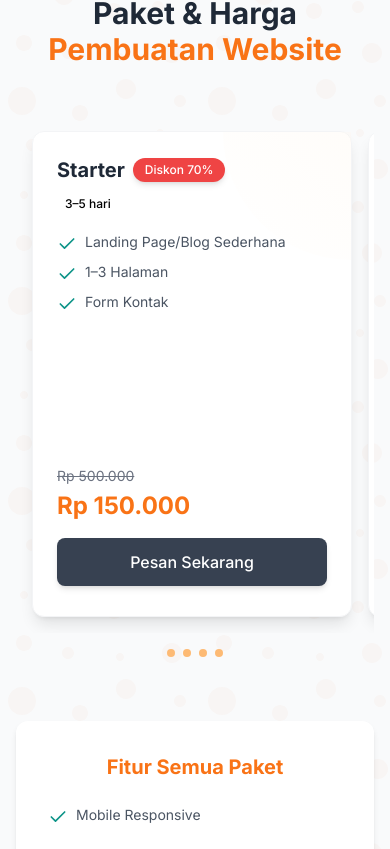
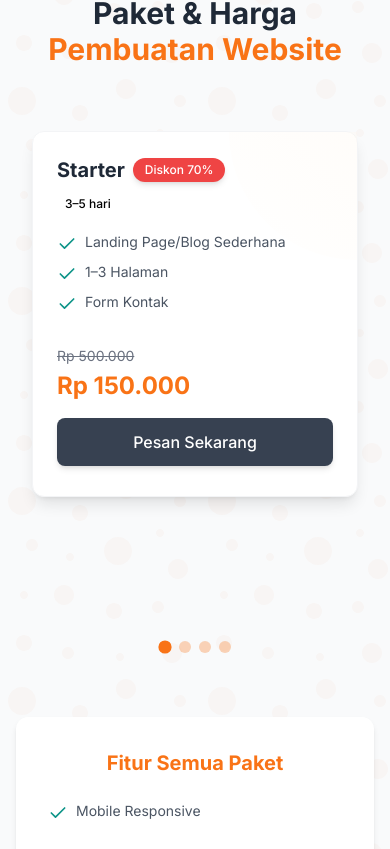
Before and after one commit to KevinJeremi/ordersnew, a Next.js app: page / in a window 390 px wide. Shown: the part 5191-6040 px from the top of the page. Built offline with nearby package versions, Linux system fonts and the light colour scheme.

Commit message:
fixing bug dot on pricing section

```diff
--- a/src/components/PricingSection.tsx
+++ b/src/components/PricingSection.tsx
@@ -1,6 +1,6 @@
 'use client';
 
-import { useEffect, useRef } from 'react';
+import { useEffect, useRef, useState } from 'react';
 import { motion } from 'framer-motion';
 
 // Package data interface
@@ -168,7 +168,43 @@ const ServiceCard = ({ service, index }: { service: ServiceData; index: number }
 
 // Main component
 export default function PricingSection() {
-    const pricingSectionRef = useRef<HTMLDivElement>(null);    // Define packages data
+    const pricingSectionRef = useRef<HTMLDivElement>(null);
+    const sliderRef = useRef<HTMLDivElement>(null);
+    const servicesSliderRef = useRef<HTMLDivElement>(null);
+    const [activeIdx, setActiveIdx] = useState(0);
+    const [servicesActiveIdx, setServicesActiveIdx] = useState(0);
+
+    // Update activeIdx on scroll for packages
+    useEffect(() => {
+        const slider = sliderRef.current;
+        if (!slider) return;
+
+        const onScroll = () => {
+            const scrollLeft = slider.scrollLeft;
+            const containerWidth = slider.clientWidth;
+            const newActiveIdx = Math.round(scrollLeft / containerWidth);
+            setActiveIdx(newActiveIdx);
+        };
+
+        slider.addEventListener("scroll", onScroll, { passive: true });
+        return () => slider.removeEventListener("scroll", onScroll);
+    }, []);
+
+    // Update activeIdx on scroll for services
+    useEffect(() => {
+        const slider = servicesSliderRef.current;
+        if (!slider) return;
+
+        const onScroll = () => {
+            const scrollLeft = slider.scrollLeft;
+            const containerWidth = slider.clientWidth;
+            const newActiveIdx = Math.round(scrollLeft / containerWidth);
+            setServicesActiveIdx(newActiveIdx);
+        };
+
+        slider.addEventListener("scroll", onScroll, { passive: true });
+        return () => slider.removeEventListener("scroll", onScroll);
+    }, []);// Define packages data
     const packages: PackageData[] = [
         {
             name: "Starter",
@@ -361,13 +397,22 @@ export default function PricingSection() {
                         </span>
                     </div>
                     <h2 className="text-3xl md:text-4xl font-bold mb-4">Paket & Harga <span className="text-orange-500">Pembuatan Website</span></h2>
-                </div>                {/* Pricing cards grid */}
-                {/* Mobile: Horizontal Scroll */}
+                </div>                {/* Pricing cards grid */}                {/* Mobile: Horizontal Scroll */}
                 <div className="md:hidden">
-                    <div className="overflow-x-auto scrollbar-hide pb-4">
-                        <div className="flex space-x-4 px-4" style={{ width: 'max-content' }}>                            {packages.map((pkg, index) => (
+                    <div className="relative">
+                        <div
+                            ref={sliderRef}
+                            className="overflow-x-auto scrollbar-hide"
+                            style={{ scrollSnapType: 'x mandatory' }}
+                        >
+                            <div className="flex">
+                                {packages.map((pkg, index) => (
+                                    <div
+                                        key={pkg.name}
+                                        className="w-full flex-shrink-0 px-4"
+                                        style={{ scrollSnapAlign: 'start' }}
+                                    >
                                         <motion.div
-                                key={pkg.name}
                                             variants={{
                                                 hidden: { opacity: 0 },
                                                 visible: { opacity: 1 }
@@ -375,7 +420,6 @@ export default function PricingSection() {
                                             initial="hidden"
                                             animate="visible"
                                             transition={{ delay: 0.05 * index, duration: 0.5 }}
-                                className="flex-shrink-0 w-80"
                                         >
                                             <PricingCard
                                                 name={pkg.name}
@@ -387,17 +431,29 @@ export default function PricingSection() {
                                                 index={index}
                                             />
                                         </motion.div>
+                                    </div>
                                 ))}
                             </div>
                         </div>
-                    {/* Scroll indicator for mobile */}
-                    <div className="flex justify-center mt-4">
-                        <div className="flex space-x-2">
-                            {packages.map((_, index) => (
-                                <div
-                                    key={index}
-                                    className="w-2 h-2 rounded-full bg-orange-300"
-                                ></div>
+                        {/* Slider Dots Indicator */}
+                        <div className="flex justify-center items-center mt-6 space-x-2 bg-transparent">
+                            {packages.map((_, idx) => (
+                                <button
+                                    key={idx}
+                                    type="button"
+                                    className={`h-3 w-3 rounded-full border-0 outline-none shadow-none focus:outline-none focus-visible:ring-2 focus-visible:ring-orange-500 focus-visible:ring-offset-2 transition-all duration-300 ${activeIdx === idx
+                                        ? 'bg-orange-500 scale-110'
+                                        : 'bg-orange-500/30 hover:bg-orange-500/50'
+                                        }`}
+                                    onClick={() => {
+                                        const slider = sliderRef.current;
+                                        if (slider) {
+                                            const containerWidth = slider.clientWidth;
+                                            slider.scrollTo({ left: idx * containerWidth, behavior: 'smooth' });
+                                        }
+                                    }}
+                                    aria-label={`Go to slide ${idx + 1}`}
+                                />
                             ))}
                         </div>
                     </div>
@@ -469,24 +525,45 @@ export default function PricingSection() {
                     </h2>
 
                 </div>                {/* Services Grid */}
-                {/* Mobile: Horizontal Scroll */}                <div className="md:hidden mb-16">
-                    <div className="overflow-x-auto scrollbar-hide pb-4">
-                        <div className="flex space-x-6 px-4" style={{ width: 'max-content' }}>
+                {/* Mobile: Horizontal Scroll */}
+                <div className="md:hidden mb-16">
+                    <div className="relative">
+                        <div
+                            ref={servicesSliderRef}
+                            className="overflow-x-auto scrollbar-hide"
+                            style={{ scrollSnapType: 'x mandatory' }}
+                        >
+                            <div className="flex">
                                 {services.map((service, index) => (
-                                <div key={service.name} className="flex-shrink-0 w-80">
+                                    <div
+                                        key={service.name}
+                                        className="w-full flex-shrink-0 px-4"
+                                        style={{ scrollSnapAlign: 'start' }}
+                                    >
                                         <ServiceCard service={service} index={index} />
                                     </div>
                                 ))}
                             </div>
                         </div>
-                    {/* Scroll indicator for mobile */}
-                    <div className="flex justify-center mt-4">
-                        <div className="flex space-x-2">
-                            {services.slice(0, 4).map((_, index) => (
-                                <div
-                                    key={index}
-                                    className="w-2 h-2 rounded-full bg-orange-300"
-                                ></div>
+                        {/* Slider Dots Indicator */}
+                        <div className="flex justify-center items-center mt-6 space-x-2 bg-transparent">
+                            {services.map((_, idx) => (
+                                <button
+                                    key={idx}
+                                    type="button"
+                                    className={`h-3 w-3 rounded-full border-0 outline-none shadow-none focus:outline-none focus-visible:ring-2 focus-visible:ring-orange-500 focus-visible:ring-offset-2 transition-all duration-300 ${servicesActiveIdx === idx
+                                        ? 'bg-orange-500 scale-110'
+                                        : 'bg-orange-500/30 hover:bg-orange-500/50'
+                                        }`}
+                                    onClick={() => {
+                                        const slider = servicesSliderRef.current;
+                                        if (slider) {
+                                            const containerWidth = slider.clientWidth;
+                                            slider.scrollTo({ left: idx * containerWidth, behavior: 'smooth' });
+                                        }
+                                    }}
+                                    aria-label={`Go to slide ${idx + 1}`}
+                                />
                             ))}
                         </div>
                     </div>
```
Lines whose indentation alone changed are shown as unchanged.
